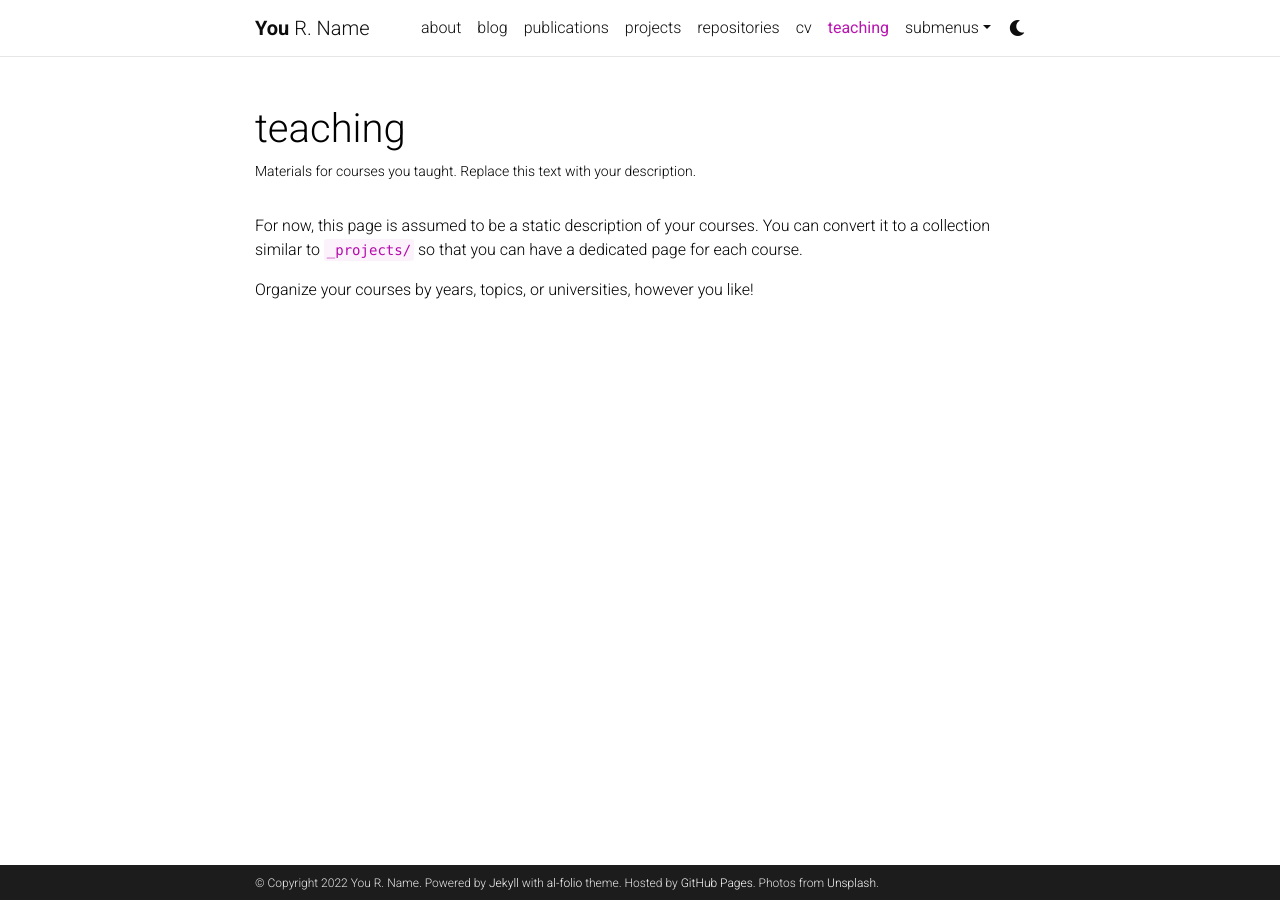
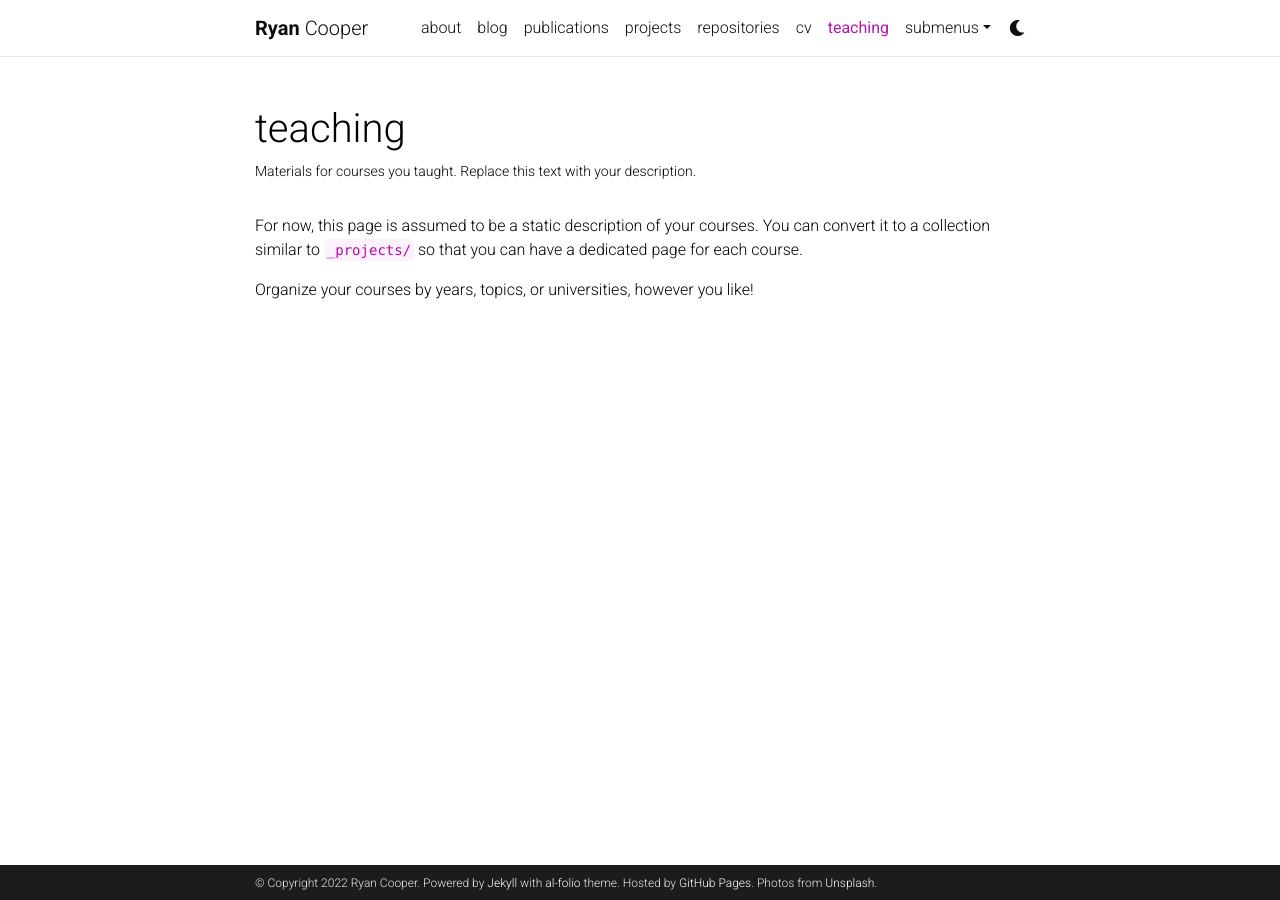
Before and after one commit to Ryandc20/ryandc20.github.io, a Jekyll site: the page built from _pages/teaching.md, in a window 1280 px wide. Built offline with Jekyll 4.4.1, drawn with Linux system fonts in a browser that asks for light colours; comment, search, counter and statistics services are not loaded; a style sheet for code colours, icons or effects is not loaded.

Commit message:
Made changes

```diff
--- a/_config.yml
+++ b/_config.yml
@@ -3,10 +3,10 @@
 # -----------------------------------------------------------------------------
 
 title: blank # the website title (if blank, full name will be used instead)
-first_name: You
-middle_name: R.
-last_name: Name
-email: you@example.com
+first_name: Ryan
+middle_name:
+last_name: Cooper
+email: ryan.dm.cooper@gmail.com
 description: > # the ">" symbol means to ignore newlines until "footer_text:"
   A simple, whitespace theme for academics. Based on [*folio](https://github.com/bogoli/-folio) design.
 footer_text: >
@@ -18,8 +18,8 @@ keywords: jekyll, jekyll-theme, academic-website, portfolio-website  # add your
 lang: en # the language of your site (for example: en, fr, cn, ru, etc.)
 icon: ⚛️  # the emoji used as the favicon (alternatively, provide image name in /assets/img/)
 
-url: https://alshedivat.github.io # the base hostname & protocol for your site
-baseurl: /al-folio # the subpath of your site, e.g. /blog/
+url: https://ryandc20.github.io # the base hostname & protocol for your site
+baseurl: # the subpath of your site, e.g. /blog/
 last_updated: false # set to true if you want to display last updated in the footer
 impressum_path:  # set to path to include impressum link in the footer, use the same path as permalink in a page, helps to conform with EU GDPR
 
```
Also changed, not shown: _pages/about.md (+1 -1 lines).
